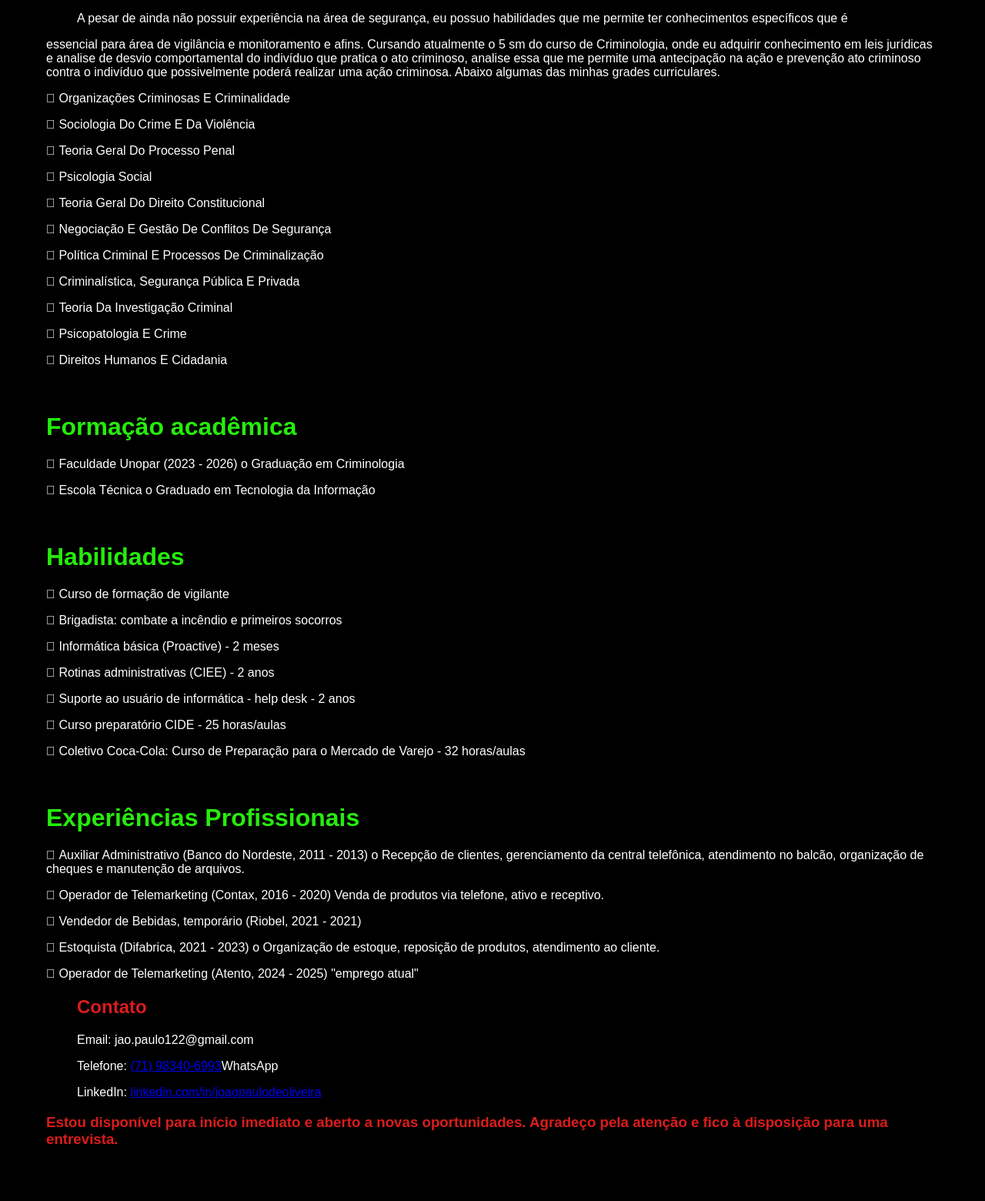
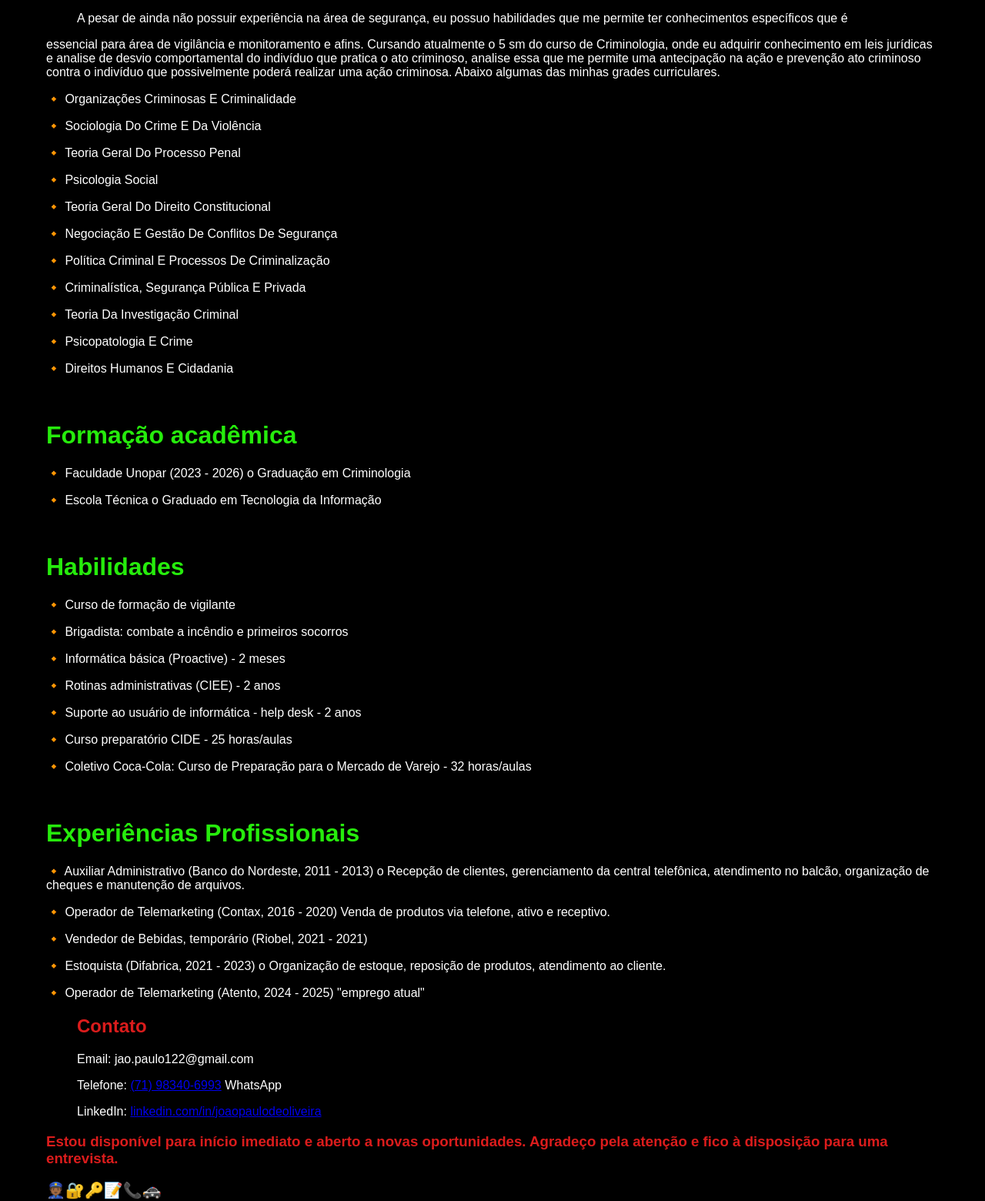
Before and after one commit to clientejatem-alt/Curriculoweb, a plain HTML site: page index.html in a window 1280 px wide. Shown: the part 820-2380 px from the top of the page at 77% size. Before the commit the page ends 2331 px from the top, so only its background shows below. Drawn offline with Linux system fonts and the light colour scheme.

Commit message:
Add files via upload

```diff
--- a/index.html
+++ b/index.html
@@ -31,54 +31,55 @@ determinado, prestativo, comunicativo e atencioso. Desenvolvo</blockquote> melho
 habilidades em atividades que exigem observação e atenção. Busco sempre qualificaçõs para
 me destacar no mercado de trabalho. Estou a procura de um trabalho na área de vigilância e segurança patrimonial, portaria ou áreas afins, Sou dedicado, responsável e tenho facilidade em trabalhar em equipe além disso sou uma pessoa de facil aprendizado.
 <p><blockquote>A pesar de ainda não possuir experiência na área de segurança, eu possuo habilidades que me permite ter conhecimentos específicos que é</blockquote> essencial para área de vigilância e monitoramento e afins. Cursando atualmente o 5 sm do curso de Criminologia, onde eu adquirir conhecimento em leis jurídicas e analise de desvio comportamental do indivíduo que pratica o ato criminoso, analise essa que me permite uma antecipação na ação e prevenção ato criminoso contra o indivíduo que possivelmente poderá realizar uma ação criminosa. Abaixo algumas das minhas grades curriculares.
-<p> Organizações Criminosas E Criminalidade </p>
-<p> Sociologia Do Crime E Da Violência</p>
-<p> Teoria Geral Do Processo Penal</p>
-<p> Psicologia Social</p>
-<p> Teoria Geral Do Direito Constitucional</p>
-<p> Negociação E Gestão De Conflitos De Segurança</p>
-<p> Política Criminal E Processos De Criminalização</p>
-<p> Criminalística, Segurança Pública E Privada</p>
-<p> Teoria Da Investigação Criminal</p>
-<p> Psicopatologia E Crime</p>
-<p> Direitos Humanos E Cidadania</p>
+<p>&#128312; Organizações Criminosas E Criminalidade </p>
+<p>&#128312; Sociologia Do Crime E Da Violência</p>
+<p>&#128312; Teoria Geral Do Processo Penal</p>
+<p>&#128312; Psicologia Social</p>
+<p>&#128312; Teoria Geral Do Direito Constitucional</p>
+<p>&#128312; Negociação E Gestão De Conflitos De Segurança</p>
+<p>&#128312; Política Criminal E Processos De Criminalização</p>
+<p>&#128312; Criminalística, Segurança Pública E Privada</p>
+<p>&#128312; Teoria Da Investigação Criminal</p>
+<p>&#128312; Psicopatologia E Crime</p>
+<p>&#128312; Direitos Humanos E Cidadania</p>
 </h2>
  <h1><br>Formação acadêmica</h1>
  <p>
- Faculdade Unopar (2023 - 2026)
+&#128312; Faculdade Unopar (2023 - 2026)
 o Graduação em Criminologia </p>
 <P>
- Escola Técnica
+&#128312; Escola Técnica
 o Graduado em Tecnologia da Informação </P>
 <h1><br>Habilidades</h1>
-<p> Curso de formação de vigilante </p>
-<p></p> Brigadista: combate a incêndio e primeiros socorros </p>
-<p> Informática básica (Proactive) - 2 meses </p>
-<p> Rotinas administrativas (CIEE) - 2 anos </p>
-<p> Suporte ao usuário de informática - help desk - 2 anos </p>
-<p> Curso preparatório CIDE - 25 horas/aulas </p>
-<p> Coletivo Coca-Cola: Curso de Preparação para o Mercado de Varejo -
+<p>&#128312; Curso de formação de vigilante </p>
+<p>&#128312; Brigadista: combate a incêndio e primeiros socorros </p>
+<p>&#128312; Informática básica (Proactive) - 2 meses </p>
+<p>&#128312; Rotinas administrativas (CIEE) - 2 anos </p>
+<p>&#128312; Suporte ao usuário de informática - help desk - 2 anos </p>
+<p>&#128312; Curso preparatório CIDE - 25 horas/aulas </p>
+<p>&#128312; Coletivo Coca-Cola: Curso de Preparação para o Mercado de Varejo -
 32 horas/aulas </p>
 <h1><br>Experiências Profissionais</h1>
-<p>  Auxiliar Administrativo (Banco do Nordeste, 2011 - 2013)
+<p> &#128312; Auxiliar Administrativo (Banco do Nordeste, 2011 - 2013)
 o Recepção de clientes, gerenciamento da central telefônica,
 atendimento no balcão, organização de cheques e manutenção
 de arquivos. </p>
-<p>  Operador de Telemarketing (Contax, 2016 - 2020)
+<p> &#128312; Operador de Telemarketing (Contax, 2016 - 2020)
  Venda de produtos via telefone, ativo e receptivo. </p>
- <p>  Vendedor de Bebidas, temporário (Riobel, 2021 - 2021) </p>
-<p>  Estoquista (Difabrica, 2021 - 2023)
+ <p> &#128312; Vendedor de Bebidas, temporário (Riobel, 2021 - 2021) </p>
+<p> &#128312; Estoquista (Difabrica, 2021 - 2023)
 o Organização de estoque, reposição de produtos, atendimento ao
 cliente. </p>
-<p>  Operador de Telemarketing (Atento, 2024 - 2025) "emprego atual" </p>
+<p> &#128312; Operador de Telemarketing (Atento, 2024 - 2025) "emprego atual" </p>
 
 <blockquote>
     <h2>Contato</h2>
     <p>Email: jao.paulo122@gmail.com</p>
-    <p>Telefone: <a href="https://wa.me/5571983406993">(71) 98340-6993</a>WhatsApp</p>
+    <p>Telefone: <a href="https://wa.me/5571983406993">(71) 98340-6993</a>    WhatsApp</p>
     <p>LinkedIn: <a href="https://www.linkedin.com/in/joão-paulo-15290675">linkedin.com/in/joaopaulodeoliveira</a></p>
 </blockquote>
 <h3>
 <p>Estou disponível para início imediato e aberto a novas oportunidades. Agradeço pela atenção e fico à disposição para uma entrevista.</p>
 </h3>
+<span style="font-size: 20px;">&#128110;&#127998;&#128272;&#128273;&#128221;&#128222;&#128659;</span>
 </body>
```
